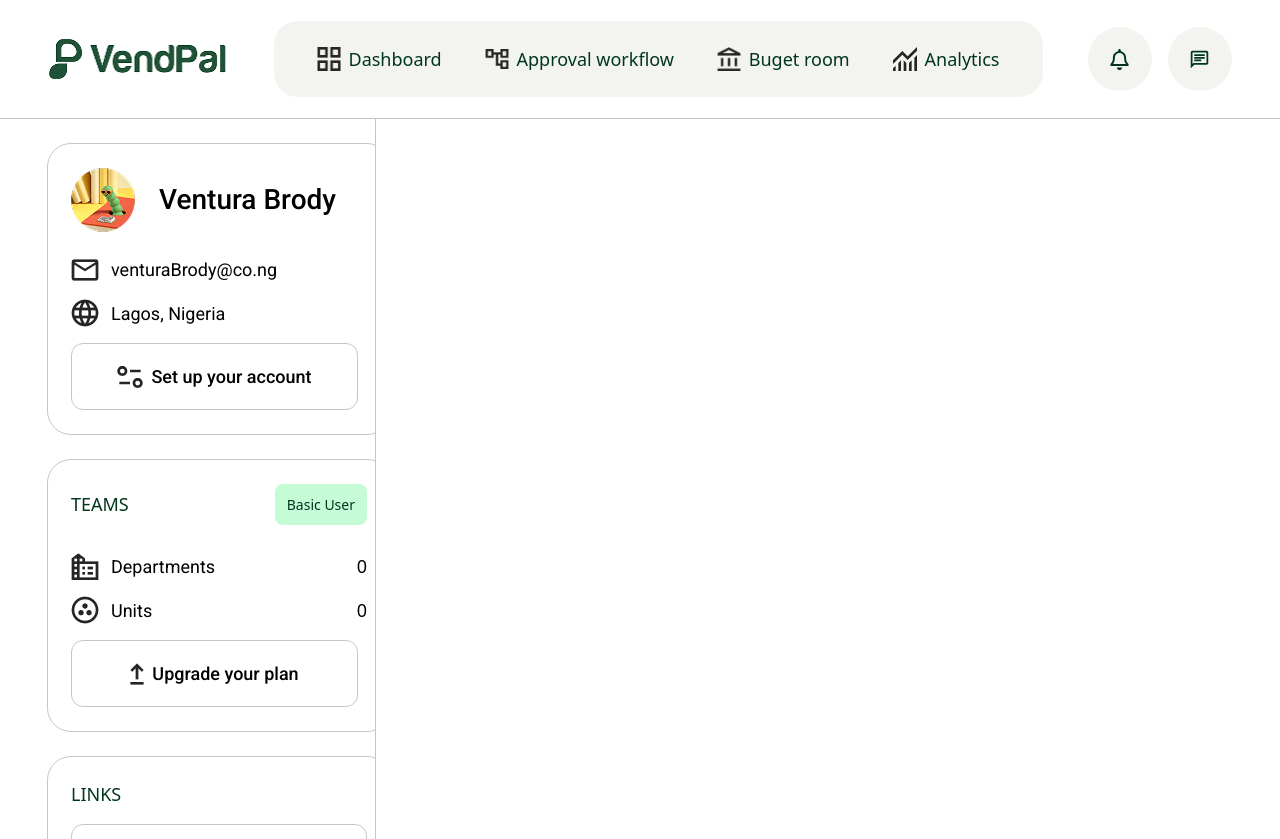
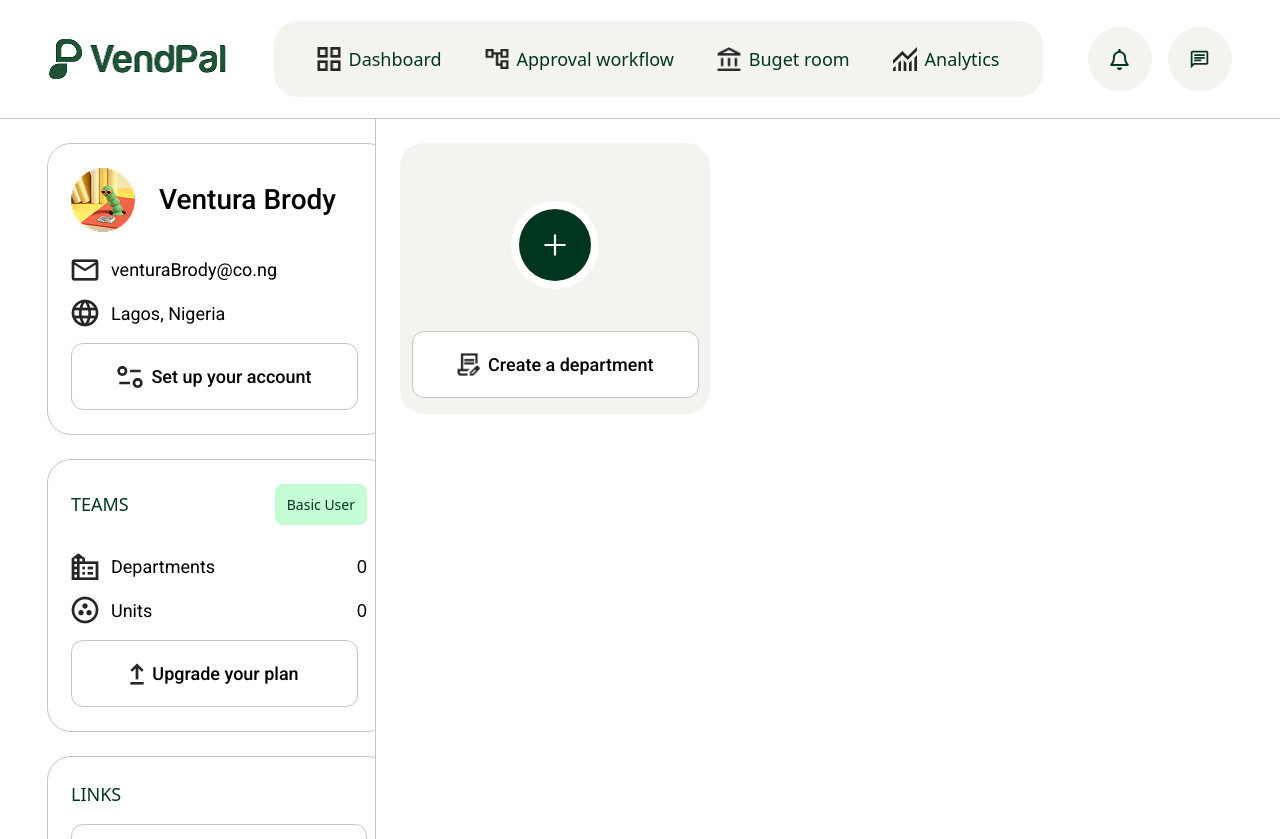
Before and after one commit to MARKOTHEDEV/mitochron, a React (Vite) app: page / in a window 1280 px wide. Built offline with nearby package versions, Linux system fonts and the light colour scheme.

Commit message:
update: added creation of team functionality

```diff
--- a/api/teams.mjs
+++ b/api/teams.mjs
@@ -5,12 +5,14 @@ const teams = [
     name: "Design Team",
     depart: 2,
     unit: 3,
+    id: 1,
   },
   {
     content: `But now you can use Material's dynamic color feature to automatically generate accessible colors assigned to each "number."`,
     name: "Design Team",
     depart: 1,
     unit: 2,
+    id: 2,
   },
 ];
 
--- a/package.json
+++ b/package.json
@@ -25,6 +25,7 @@
     "react-responsive": "^10.0.1",
     "react-router-dom": "^7.2.0",
     "shadcn-ui": "^0.9.5",
+    "sonner": "^2.0.1",
     "tailwind-merge": "^3.0.2",
     "tailwindcss-animate": "^1.0.7",
     "vaul": "^1.1.2",
--- a/src/Page/Home.tsx
+++ b/src/Page/Home.tsx
@@ -1,8 +1,11 @@
 // import { FaPlus } from "react-icons/fa";
+import { createTeamsApi } from "@/api/endpoints/teams";
 import { Button } from "@/components/ui/button";
 import { Skeleton } from "@/components/ui/skeleton";
-import useStore from "@/store";
+import useStore, { Team } from "@/store";
+import { useMutation } from "@tanstack/react-query";
 import { AiOutlinePlus } from "react-icons/ai";
+import { toast } from "sonner";
 
 type TeamCardProp = {
   content: string;
@@ -88,9 +91,14 @@ const LoadingCard = () => {
     </Skeleton>
   );
 };
-const CreateDepart = () => {
+const CreateDepart = ({ onCreate }: { onCreate: () => void }) => {
   return (
-    <div className="rounded-[24px] bg-[#F3F4EF] w-[310px] h-[271px] p-[1rem] flex flex-col items-center justify-between">
+    <div
+      className="cursor-pointer rounded-[24px] bg-[#F3F4EF] w-[310px] h-[271px] p-[1rem] flex flex-col items-center justify-between"
+      onClick={() => {
+        onCreate();
+      }}
+    >
       <div />
       <div className="bg-[#FFFFFF] w-[88px] h-[88px] rounded-[50%] flex items-center justify-center">
         <div className=" w-[72px] h-[72px] bg-primary rounded-[50%] flex items-center justify-center">
@@ -110,9 +118,19 @@ const Home = () => {
   const { teams, addTeam } = useStore();
 
   console.log({ teams });
+  const { isPending, mutate } = useMutation({
+    mutationFn: createTeamsApi,
+    onSuccess: (newTeam: Team) => {
+      toast.success("Team Created!");
+      addTeam(newTeam);
+    },
+    onError: () => {
+      toast.error("Something went wrong");
+    },
+  });
   return (
     <div className="p-[24px] grid grid-cols-3 gap-[24px] ">
-      <TeamCard
+      {/* <TeamCard
         content={`But now you can use Material's dynamic color feature to automatically generate accessible colors assigned to each "number."`}
         name="Design Team"
         depart={1}
@@ -127,8 +145,31 @@ const Home = () => {
         img="/3d_avatar_21.png"
         colorVariant="yellow"
       />
-      <CreateDepart />
-      <LoadingCard />
+
+     */}
+      <CreateDepart
+        onCreate={() => {
+          mutate({
+            content: `But now you can use Material's dynamic color feature to automatically generate accessible colors assigned to each "number."`,
+            name: "Design Team",
+            depart: 1,
+            unit: 2,
+          });
+        }}
+      />
+      {teams?.map((item, index) => (
+        <TeamCard
+          key={index}
+          content={item.content}
+          name={item.name}
+          depart={item.depart}
+          unit={item.unit}
+          img="/3d_avatar_21.png"
+          colorVariant={index % 1 == 2 ? "yellow" : "blue"}
+        />
+      ))}
+
+      {isPending ? <LoadingCard /> : ""}
     </div>
   );
 };
--- a/src/api/endpoints/teams.tsx
+++ b/src/api/endpoints/teams.tsx
@@ -8,13 +8,9 @@ export const getTeamsApi = async (): Promise<Team[]> => {
   return resp.data;
 };
 
-export const createTeamsApi = async ({
-  newTeam,
-}: {
-  newTeam: Team;
-}): Promise<Team[]> => {
+export const createTeamsApi = async (data: Team): Promise<Team[]> => {
   const resp = await apiInstance.post("/teams", {
-    data: newTeam,
+    data,
   });
   return resp.data;
 };
--- a/src/main.tsx
+++ b/src/main.tsx
@@ -1,26 +1,27 @@
 import { StrictMode } from "react";
 import { createRoot } from "react-dom/client";
 import "./App.css";
-
+import { Toaster } from "sonner";
 import "./index.css";
 import { BrowserRouter, Routes, Route } from "react-router";
-import DashboardLayout from "./components/layout/DashboardLayout.tsx";
 import Home from "./Page/Home.tsx";
 import BudgetRoom from "./Page/BudgetRoom.tsx";
 import { QueryClient, QueryClientProvider } from "@tanstack/react-query";
+import DashboardLayout from "./components/layout/DashboardLayout.tsx";
 
 const queryClient = new QueryClient();
 
 createRoot(document.getElementById("root")!).render(
   <StrictMode>
+    <Toaster position="top-right" />
     <QueryClientProvider client={queryClient}>
       <BrowserRouter>
-        <Routes>
-          <Route element={<DashboardLayout />}>
+        <DashboardLayout>
+          <Routes>
             <Route path="/" element={<Home />} />
             <Route path="/budget-room" element={<BudgetRoom />} />
-          </Route>
-        </Routes>
+          </Routes>
+        </DashboardLayout>
       </BrowserRouter>
     </QueryClientProvider>
   </StrictMode>
```
Also changed, not shown: 2 other files (tests, documents, lock files or other folders).
